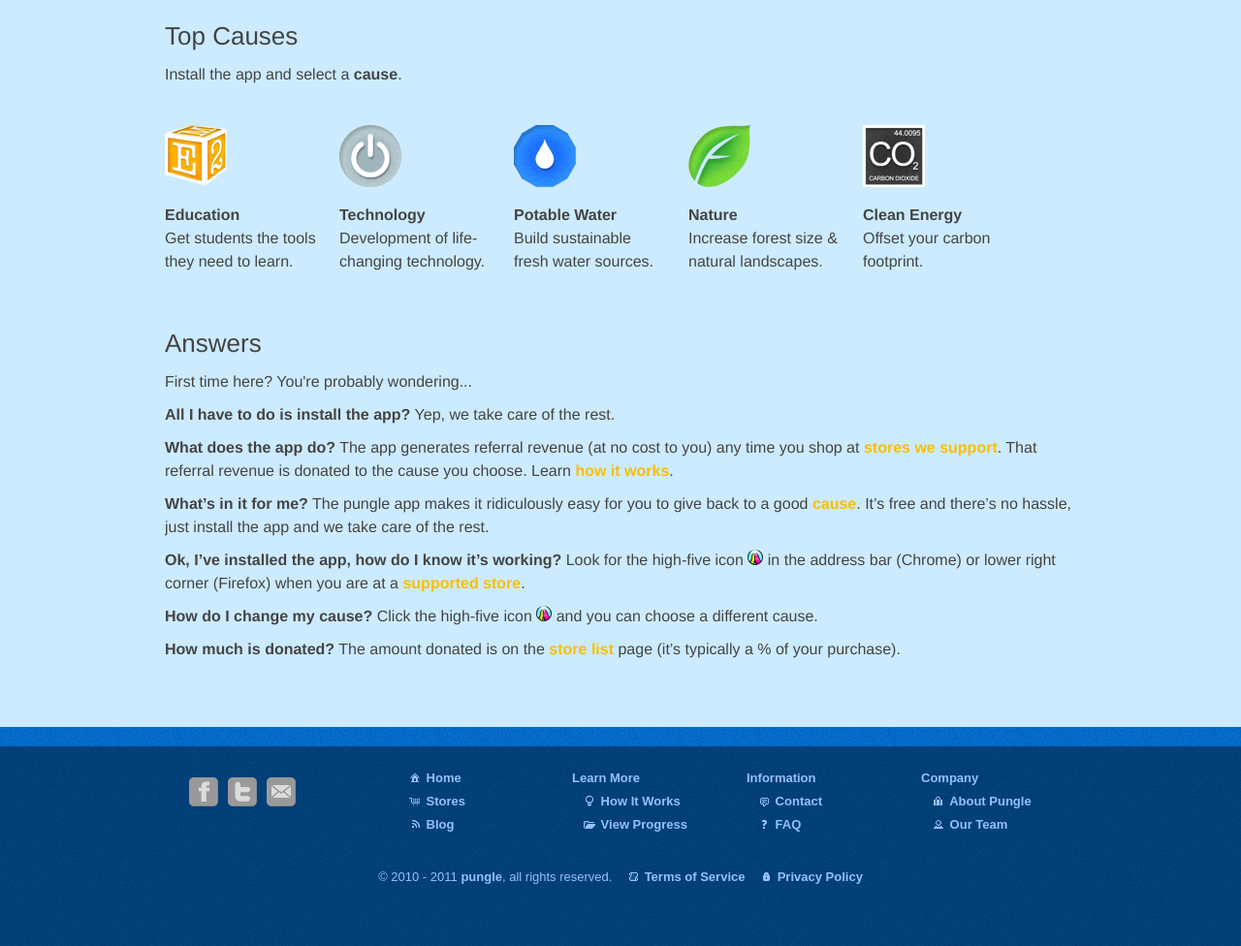
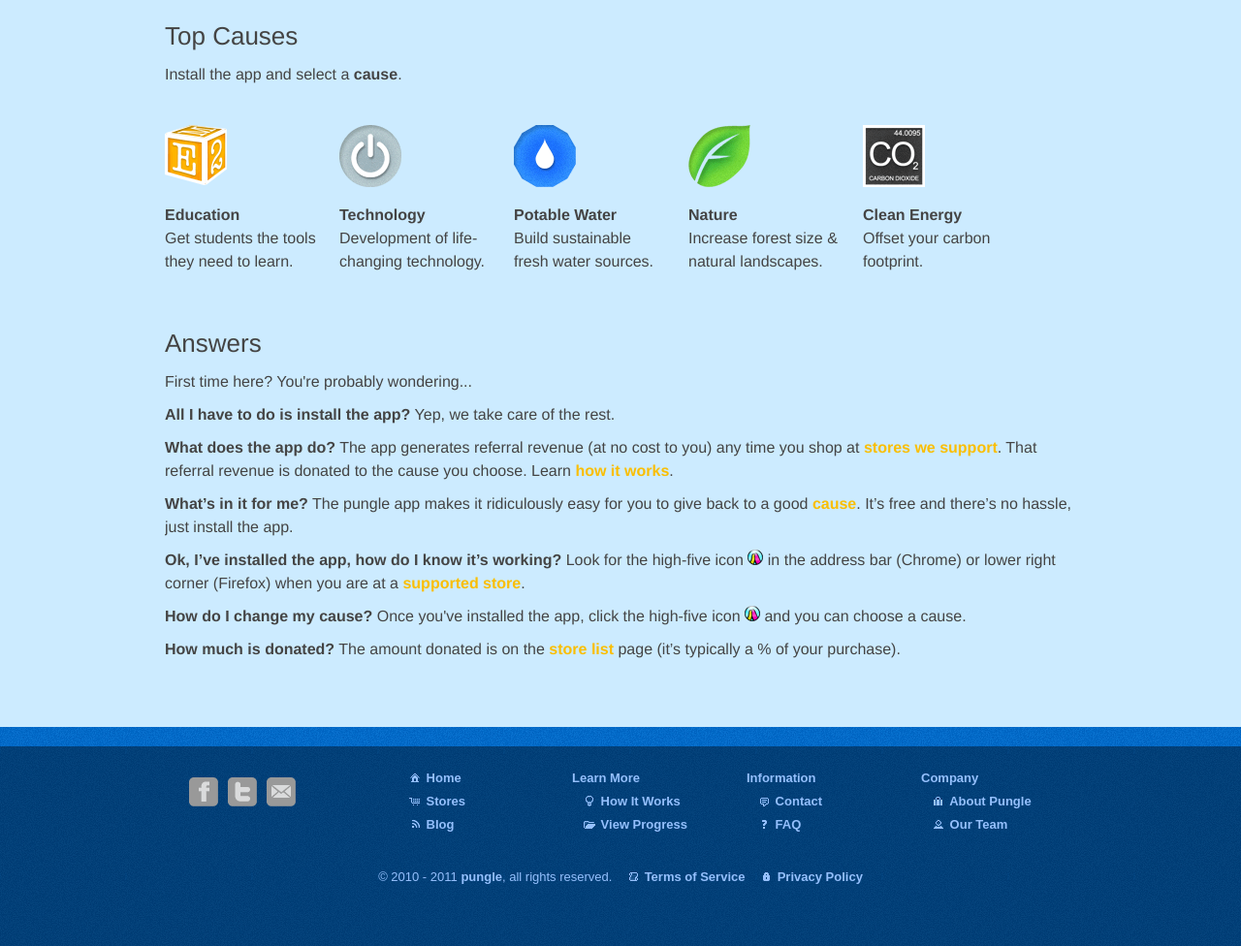
Before and after one commit to justinhammack/pungle-beta, a PHP site: page /about-us/ in a window 1280 px wide. Shown: the part 554-1530 px from the top of the page at 97% size. Run offline with PHP 8.4, Linux system fonts and the light colour scheme; some libraries are stand-ins or nearby versions.

Commit message:
edited answers text, page description

```diff
--- a/index.php
+++ b/index.php
@@ -8,8 +8,8 @@
 <!--[if (gt IE 9)|!(IE)]><!--> <html lang="en" class="no-js"> <!--<![endif]-->
 
 <head>
-	<title>Social Good! | pungle.me</title>
-	<meta name="description" content="Social good that's free, easy, and makes a difference when shopping online.">
+	<title>Give Back! | pungle.me</title>
+	<meta name="description" content="Give back when shopping online.">
 	<meta name="author" content="pungle.me">
 <?php require("include/head.php"); ?>
 
@@ -137,9 +137,9 @@
 		    <p>First time here? You're probably wondering...</p>
 		    <p><strong>All I have to do is install the app?</strong> Yep, we take care of the rest.</p>
 		    <p><strong>What does the app do?</strong> The app generates referral revenue (at no cost to you) any time you shop at <a href="/shop/">stores we support</a>. That referral revenue is donated to the cause you choose. Learn <a href="/how-it-works/">how it works</a>.</p>
-		    <p><strong>What’s in it for me?</strong> The pungle app makes it ridiculously easy for you to give back to a good <a href="/cause-portfolio/">cause</a>. It’s free and there’s no hassle, just install the app and we take care of the rest.</p>
+		    <p><strong>What’s in it for me?</strong> The pungle app makes it ridiculously easy for you to give back to a good <a href="/cause-portfolio/">cause</a>. It’s free and there’s no hassle, just install the app.</p>
 		    <p><strong>Ok, I’ve installed the app, how do I know it’s working?</strong> Look for the high-five icon <img src="/images/icon.png" alt="pungle icon"> in the address bar (Chrome) or lower right corner (Firefox) when you are at a <a href="/shop/">supported store</a>.</p>
-		    <p><strong>How do I change my cause?</strong> Click the high-five icon <img src="/images/icon.png" alt="pungle icon"> and you can choose a different cause.</p>
+		    <p><strong>How do I change my cause?</strong> Once you've installed the app, click the high-five icon <img src="/images/icon.png" alt="pungle icon"> and you can choose a cause.</p>
 		    <p><strong>How much is donated?</strong> The amount donated is on the <a href="/shop/">store list</a> page (it’s typically a % of your purchase).</p>
 		    <br/><br/>
 		  </div>
```
